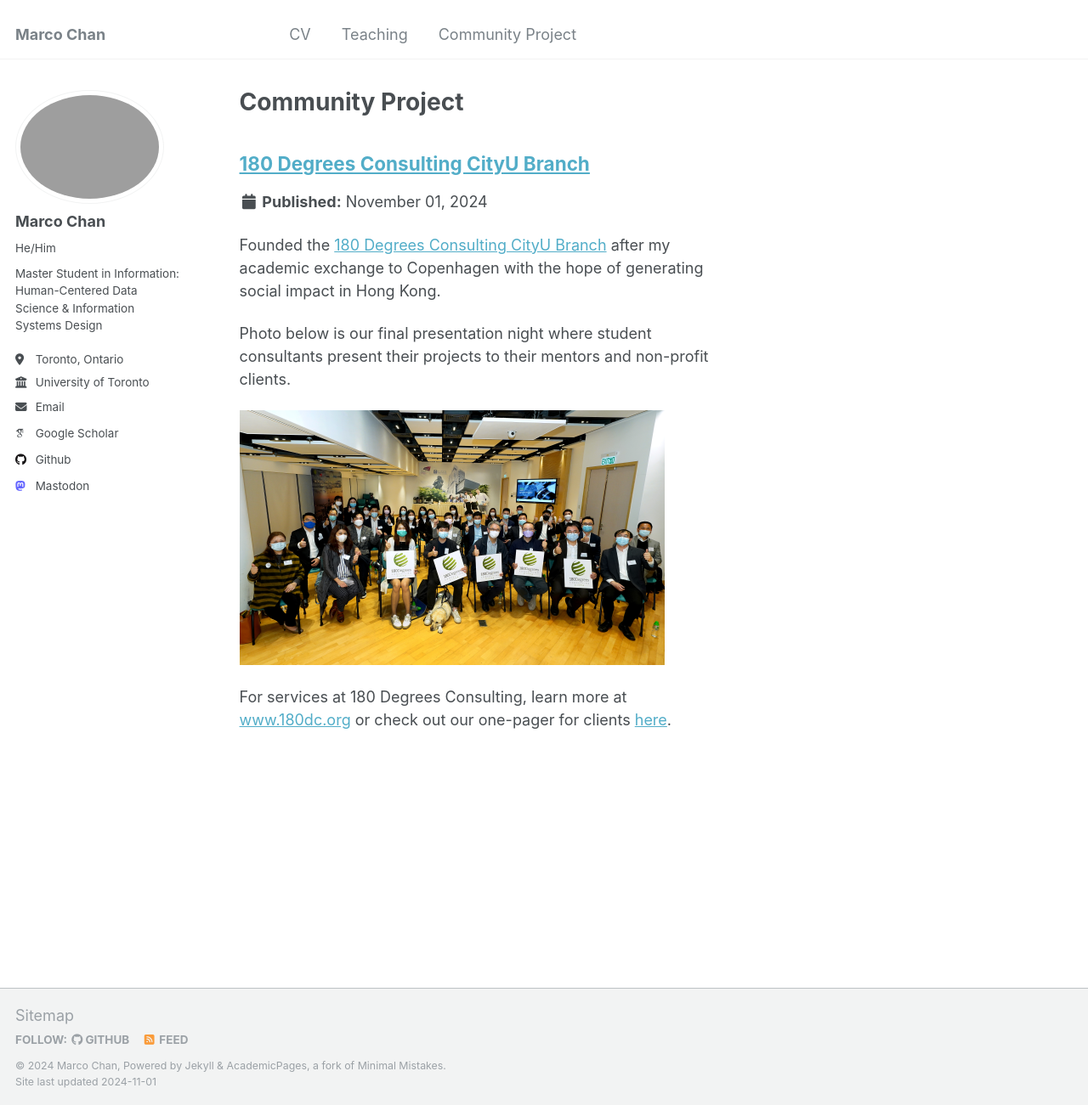
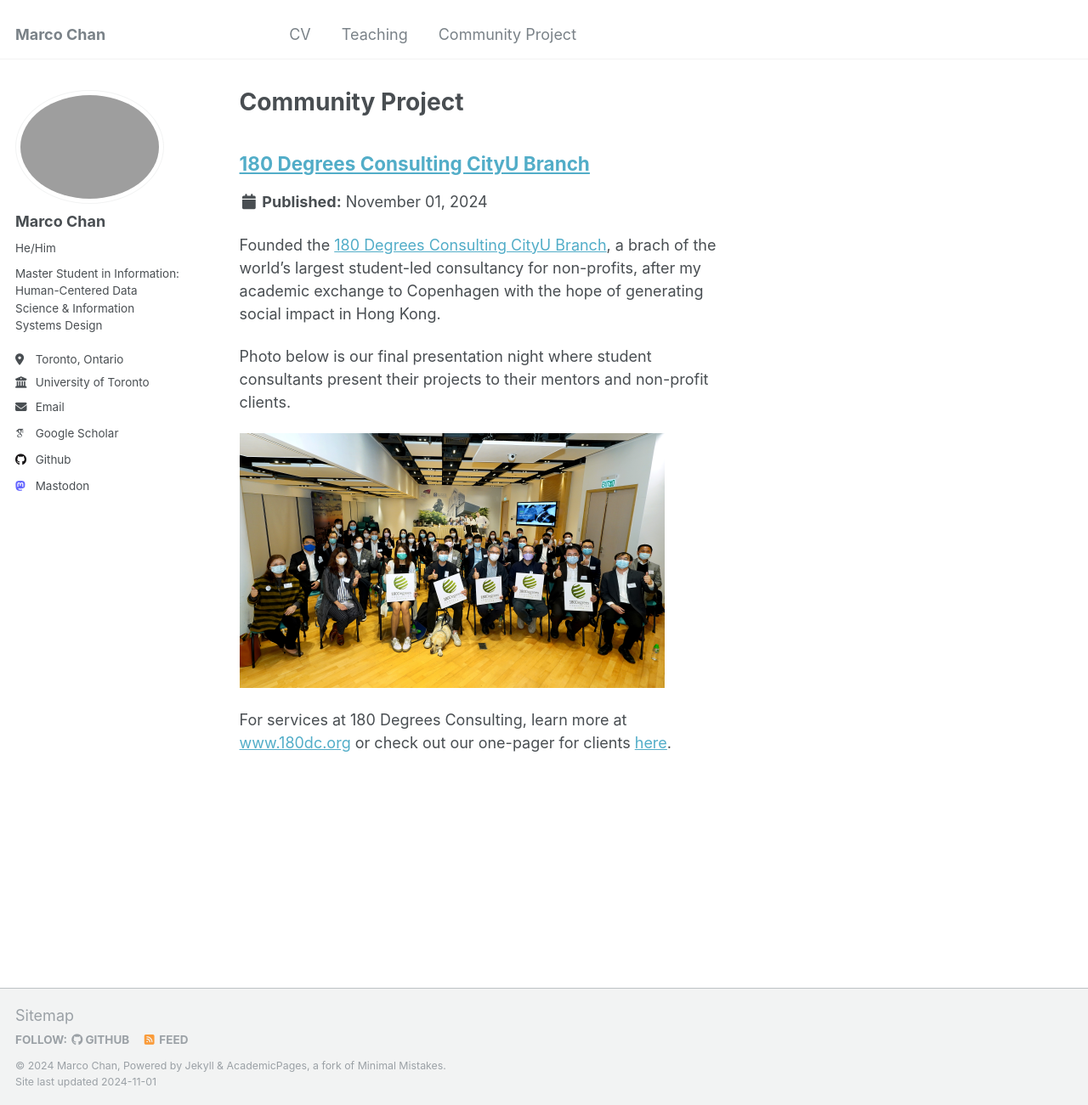
Before and after one commit to Marco-ProspectivePhD/home, a Jekyll site: the page built from _pages/portfolio.html, in a window 1280 px wide and 1301 px high. Shown: the whole window at 85% size. Built offline with Jekyll 4.4.1, drawn with Linux system fonts in a browser that asks for light colours; some web fonts are replaced.

Commit message:
Update Community Project.md

```diff
--- a/_portfolio/Community Project.md
+++ b/_portfolio/Community Project.md
@@ -1,6 +1,6 @@
 ---
 title: "180 Degrees Consulting CityU Branch"
-excerpt: "Founded the [180 Degrees Consulting CityU Branch](https://hk.linkedin.com/company/180dc-cityu) after my academic exchange to Copenhagen with the hope of generating social impact in Hong Kong.<br>
+excerpt: "Founded the [180 Degrees Consulting CityU Branch](https://hk.linkedin.com/company/180dc-cityu), a brach of the world's largest student-led consultancy for non-profits, after my academic exchange to Copenhagen with the hope of generating social impact in Hong Kong.<br>
 
 
 Photo below is our final presentation night where student consultants present their projects to their mentors and non-profit clients.<br>
```
